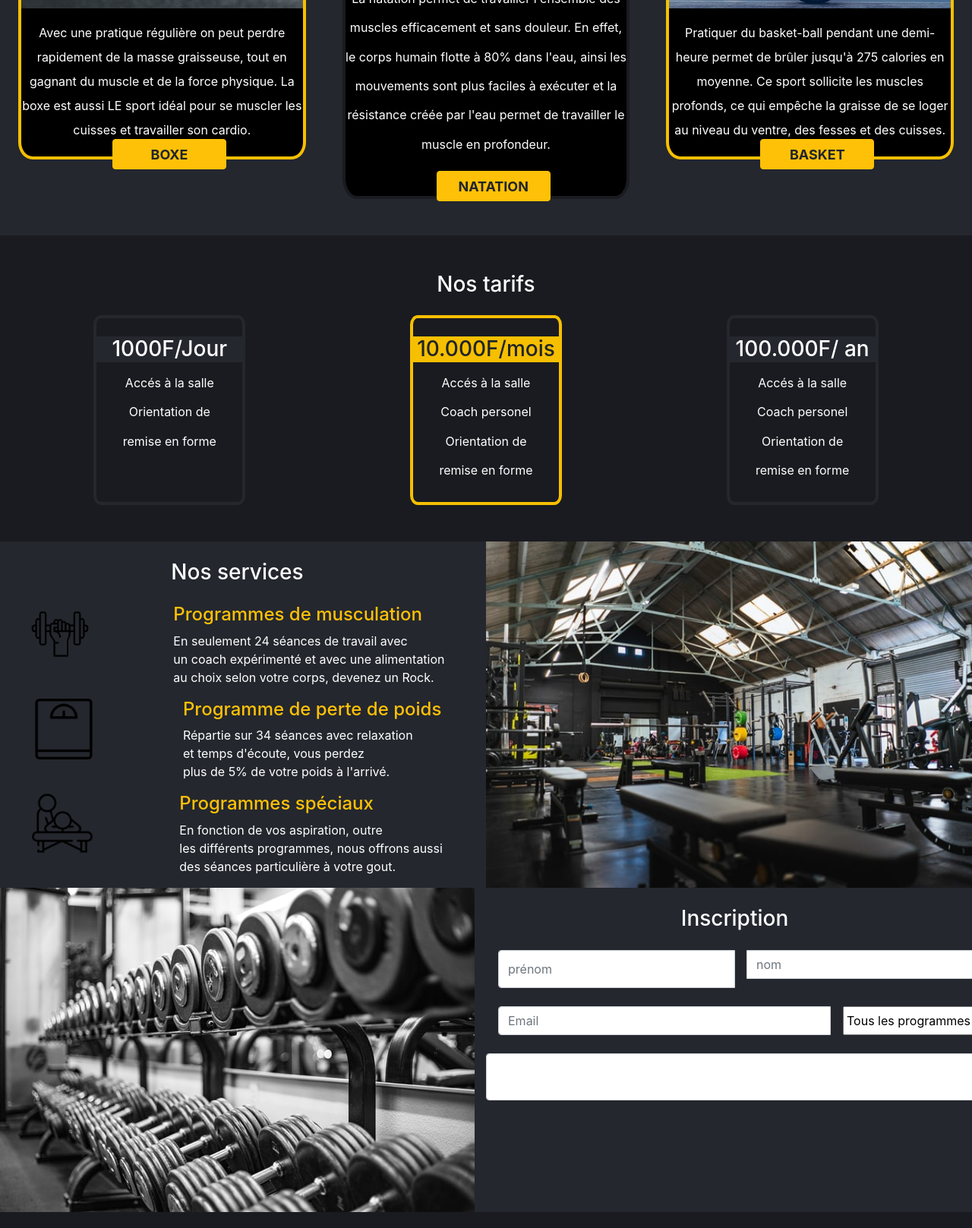
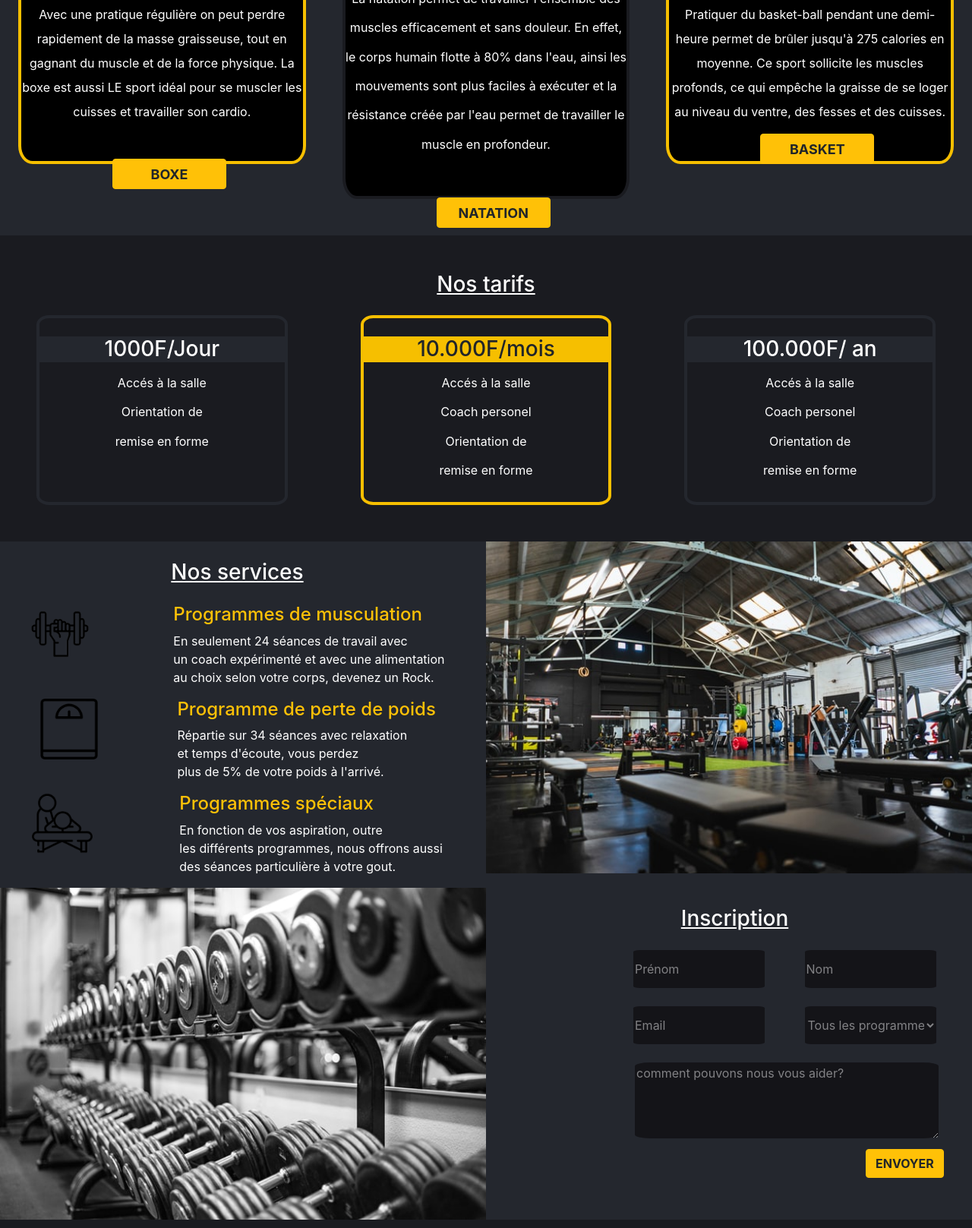
Before and after one commit to energygeneration/almightgym_v2_with_bootstrap, a plain HTML site: page index.html in a window 1280 px wide. Shown: the part 1880-3497 px from the top of the page at 76% size. Drawn offline with nearby package versions, Linux system fonts and the light colour scheme.

Commit message:
one_more_push

```diff
--- a/css/style.css
+++ b/css/style.css
@@ -12,7 +12,11 @@ h1{
     padding-top: 120px;
 }
 
-i{
+h3{
+    text-decoration: underline;
+}
+
+i, a, .home h2{
     color: rgba(246, 191, 0, 1) ;
 }
 
@@ -20,9 +24,6 @@ p{
     color: white;
 }
 
-a{
-    color: rgba(246, 191, 0, 1) ;
-}
 
 .navbar{
     background-color: black;
@@ -35,7 +36,6 @@ a{
 }
 
 .home h2{
-    color:rgba(246, 191, 0, 1) ;
     padding-top: 450px;
     margin-left: 50px;
 }
@@ -46,7 +46,7 @@ a{
 
 .boxe{
     width: 200px;
-    height: 450px;
+    height: 480px;
     border: solid 4px rgba(246, 191, 0, 1);
     border-radius: 5%;
     background-color: black;
@@ -73,7 +73,7 @@ a{
 
 .basket{
     width: 200px;
-    height: 450px;
+    height: 480px;
     border: solid 4px rgba(246, 191, 0, 1);
     border-radius: 5%;
     background-color: black;
@@ -92,21 +92,31 @@ a{
     line-height: 2.4;
 }
 
-.btn{
+.btn-boxe{
     width: 150px;
     height: 40px;
     font-size: 18px;
     position: relative;
     left: 120px;
+    top: 30px;
 }
 
-.button{
+.btn-pool{
     width: 150px;
     height: 40px;
     font-size: 18px;
     position: relative;
     left: 120px;
-    bottom: 20px;
+    top: 35px;
+}
+
+.btn-basket{
+    width: 150px;
+    height: 40px;
+    font-size: 18px;
+    position: relative;
+    left: 120px;
+    bottom: 3px;
 }
 
 
@@ -115,7 +125,7 @@ a{
 }
 
 .tarif{
-    width: 200px;
+    width: 10%;
     height: 250px;
     border: solid 4px rgba(36, 39, 46, 1);
     border-radius: 5%;
@@ -127,6 +137,10 @@ a{
 
 .heading{
     background-color: rgba(36, 39, 46, 1);
+}
+
+.heading h3, .middle-heading h3{
+    text-decoration: none;
 }
 
 .middle-tarif{
@@ -144,30 +158,41 @@ a{
     background-color: rgba(36, 39, 46, 1);
 }
 
-.dumbbell-img{
+.dumbbell-img, .scale-img, .massage-img{
     width: 80px;
     height: 80px;
 }
 
-.scale-img{
-    width: 80px;
-    height: 80px;
+
+.salle-img, .althere-img{
+    width: 100%;
 }
 
-.massage-img{
-    width: 80px;
-    height: 80px;
+.formulaire{
+    margin-left: 170px;
 }
 
-.img-fluid{
-
+.frm{
+    color: rgb(130, 130, 133);
+    width: 173px;
+    height: 50px;
+    border: none;
+    border-radius: 5%;
+    background-color:rgb(20, 20, 24);
 }
 
-.prenom{
-    width: 50px;
-    height: 50px;
+.exp{
+    width: 400px;
+    color: rgb(130, 130, 133);
+    border: none;
+    border-radius: 5%;
+    background-color:rgb(20, 20, 24);
+    margin-left: 26px;
 }
 
+.sub{
+  margin-left: 500px;
+}
 
 .review{
     background-color: rgba(26, 27, 32, 1);
@@ -177,22 +202,24 @@ a{
     background-color: rgba(36, 39, 46, 1);
 }
 
-.partenaire{
-    background-color: black;
-}
-
 .about{
     background-image: url(./../img/disque.jpg);
 }
 
+.adiddas-txt, .nike-txt{
+    margin-top: 30px;
+}
+
+
 .social-media{
     padding-left: 40px;
+    padding-top: 40px;
 }
 
-.contact{
+.maps{
+    width: 100%;
+}
+
+.contact, .partenaire, .copyright{
     background-color: black;
 }
-
-.copiright{
-    background-color: black;
-}
--- a/index.html
+++ b/index.html
@@ -1,5 +1,5 @@
 <!DOCTYPE html>
-<html lang="en">
+<html lang="fr">
 
 <head>
   <meta charset="UTF-8">
@@ -77,9 +77,9 @@
 
     </div>
 
-    <div class="d-flex justify-content-around row row pb-5 ">
+    <div class="d-flex justify-content-around  row pb-5 ">
 
-      <div class="col p-0 mx-4 mt-5 boxe">
+      <div class="col p-0 mx-4 mt-4 boxe">
 
         <img src="./img/gloves.jpg" class="img-fluid boxe-img" alt="...">
 
@@ -96,7 +96,7 @@
           cardio.
         </p>
 
-        <button type="button" class="btn btn-warning button"><strong>BOXE</strong></button>
+        <button type="button" class="btn btn-warning button btn-boxe"><strong>BOXE</strong></button>
 
       </div>
 
@@ -118,11 +118,11 @@
           muscle en profondeur.
         </p>
 
-        <button type="button" class="btn btn-warning"><strong> NATATION</strong></button>
+        <button type="button" class="btn btn-warning btn-pool"><strong> NATATION</strong></button>
 
       </div>
 
-      <div class="col mt-5 mx-4 p-0 basket">
+      <div class="col mt-4 mx-4 p-0 basket">
 
         <img src="./img/basketball.jpg" class="img-fluid basket-img" alt="...">
 
@@ -138,7 +138,7 @@
           des fesses et des cuisses.
         </p>
 
-        <button type="button" class="btn btn-warning button"><strong> BASKET</strong></button>
+        <button type="button" class="btn btn-warning button btn-basket"><strong> BASKET</strong></button>
 
       </div>
 
@@ -150,9 +150,9 @@
 
     <h3 class="text-center text-white mb-4">Nos tarifs</h3>
 
-    <div class="d-flex justify-content-around">
+    <div class="row d-flex justify-content-around float-sm-start">
 
-      <div class="tarif ">
+      <div class="col px-0 mx-5 tarif ">
 
         <div class="heading mt-4">
 
@@ -168,7 +168,7 @@
 
       </div>
 
-      <div class="middle-tarif ">
+      <div class="col p-0 mx-5 middle-tarif ">
 
         <div class="middle-heading mt-4">
 
@@ -185,7 +185,7 @@
 
       </div>
 
-      <div class="tarif ">
+      <div class="col p-0 mx-5 tarif ">
 
         <div class="heading  mt-4 me-4 ">
 
@@ -236,7 +236,7 @@
 
             </div>
 
-            <div class=" d-flex justify-content-around scale">
+            <div class="col d-flex justify-content-around scale">
 
               <img class="scale-img" src="./img/scale.png" alt="">
 
@@ -272,9 +272,12 @@
             </div>
           </div>
 
-          <img class="col img-fluid p-0" src="./img/salle.jpg" alt="">
+          <div class="col img-fluid p-0">
+            <img class="salle-img p-0" src="./img/salle.jpg" alt="">
+          </div>
 
         </div>
+
       </div>
 
       <div class="m-0 p-0">
@@ -282,21 +285,27 @@
         <div class="row">
 
           <div class="col img-fluid p-0">
-            <img src="./img/althère-img.jpg" alt="">
+            <img class="althere-img" src="./img/althère-img.jpg" alt="">
           </div>
 
           <div class="col p-0">
 
             <h3 class="text-center text-white text-decoration-underline my-4">Inscription</h3>
 
-            <div class="input-group my-4">
-              <input type="text" class="mx-3 form-control prenom" placeholder="prénom" aria-label="prénom">
-              <input type="text" class="mx-3s form-control nom" placeholder="nom" aria-label="nom">
+
+            <form method="post" action="v-stone.php" class="formulaire">
+
+              <div class="my-3 formular-top">
+                <label for="prenom"><input type="text" name="Prénom" id="prenom" value="Prénom" class="mx-4 frm"></label>
+                <label for="nom"> <input type="text" name="Nom" id="nom" value="Nom" class="mx-4 frm"></label>
               </div>
 
-            <div class="input-group my-4">
-              <input type="text" class="mx-3 form-control" placeholder="Email" aria-label="Email">
-              <select class="form-select" aria-label="Default select example">
+              <div class=" my-3 formular-bottom">
+
+                <label for="email"><input type="text" name="Email" id="email" value="Email" class="mx-4 frm"></label>
+                <label for="programmes">
+
+                  <select name="programmes" id="programmes" class="mx-4 frm">
                     <option value="tous les programmes">Tous les programmes</option>
                     <option value="boxe">Boxe</option>
                     <option value="natation">Natation</option>
@@ -305,11 +314,19 @@
                     <option value="perte de poids">Perte de poids</option>
                     <option value="spéciaux">Spéciaux</option>
                   </select>
+
+                </label>
+
               </div>
 
-            <div class="input-group">
-              <textarea class="form-control" aria-label="With textarea"></textarea>
-            </div>
+               <label for="experiences"><textarea name="Expériences" id="experiences" class="ms-5 exp" cols="30"
+                  rows="4">comment pouvons nous vous aider?
+              </textarea></label>
+
+            </form>
+
+            <button type="button" class="btn btn-warning button sub"><strong>ENVOYER</strong></button>
+
           </div>
         </div>
       </div>
@@ -321,9 +338,9 @@
 
     <h3 class="text-center text-white mb-4">Commentaires des clients</h3>
 
-    <div class="d-flex justify-content-around">
+    <div class="row mb-4 d-flex justify-content-around">
 
-      <div class="comment d-flex justify-content-evenly mx-3">
+      <div class="col comment d-flex justify-content-evenly mx-3">
 
         <p class="mx-3 mt-2">
           Darelle Williams <br>
@@ -345,7 +362,7 @@
 
       </div>
 
-      <div class="comment d-flex justify-content-evenly mx-3">
+      <div class="col comment d-flex justify-content-evenly mx-3">
 
         <p class="mx-3 mt-2">
           Carla Jhonson <br>
@@ -363,11 +380,11 @@
           <i class="bi bi-star-fill"></i> <i class="bi bi-star-fill"></i> <i class="bi bi-star-fill"></i> <i class="bi bi-star-fill "></i> <i class="bi bi-star-half "></i>
         </p>
 
-        <img  src="./img/carla.jpg" alt="">
+        <img  src="./img/carla.jpg" class="float-sm-start" alt="">
 
       </div>
 
-      <div class="comment d-flex justify-content-evenly mx-3">
+      <div class="col comment d-flex justify-content-evenly mx-3">
 
         <p class="mx-3 mt-2">
           Frank Mboko <br>
@@ -385,7 +402,7 @@
           <i class="bi bi-star-fill"></i> <i class="bi bi-star-fill"></i> <i class="bi bi-star-fill"></i> <i class="bi bi-star-fill "></i> <i class="bi bi-star-half "></i>
         </p>
 
-        <img src="./img/frank.jpg" alt="">
+        <img src="./img/frank.jpg" class="float-sm-start" alt="">
 
       </div>
 
@@ -403,7 +420,7 @@
 
         <img src="./img/adidas.jpg" alt="">
 
-        <p class="pt-5">
+        <p class="pt-5 adiddas-txt">
           Notre authenticité nous rend unique, <br>
           et notre marque de luxe œuvre à rendre beau <br>
           et unique des corps. N’hésitez surtout pas <br>
@@ -416,7 +433,7 @@
 
         <img src="./img/nike.jpg" alt="">
 
-        <p class="pt-5">
+        <p class="pt-5 nike-txt">
           Ils nous ont fait confiance pour la qualité <br>
           de nos services et aujourd’hui par notre biais <br>
           leur marque est adopté par la plupart des clients <br>
@@ -451,7 +468,7 @@
 
       <iframe class="maps" title="almightgym"
         src="https://www.google.com/maps/embed?pb=!1m18!1m12!1m3!1d3966.9777871238985!2d1.2121949142959882!3d6.133686729274912!2m3!1f0!2f0!3f0!3m2!1i1024!2i768!4f13.1!3m3!1m2!1s0x1023e1e1b53649e7%3A0x846d599100b63fc8!2sRue%20des%20Cocotiers%2C%20Lom%C3%A9!5e0!3m2!1sfr!2stg!4v1652290305947!5m2!1sfr!2stg"
-        width="100%" height="300" style="border:0;" allowfullscreen="" loading="lazy"
+         height="300" style="border:0;" allowfullscreen="" loading="lazy"
         referrerpolicy="no-referrer-when-downgrade">
       </iframe>
 
@@ -460,6 +477,8 @@
     <div class="col d-flex justify-content-around mt-5 ctc">
 
       <div class="information">
+
+        <h3 class="text-center text-white ">Contact</h3>
 
         <div class="py-3 location">
           <i class="bi bi-geo-alt-fill"></i>
@@ -485,8 +504,8 @@
 
       <div class="information-right">
 
-        <div class="my-4 social-media">
-          <i class="bi bi-twitter"></i> <i class="bi bi-instagram"></i></i> <i class="bi bi-facebook"></i>
+        <div class="mt-4 social-media">
+          <i class="bi bi-twitter"></i> <i class="bi bi-instagram"></i> <i class="bi bi-facebook"></i>
         </div>
 
         <img class="contact-logo" src="./img/Almight-logo.png" alt="">
@@ -497,7 +516,7 @@
 
   </div>
 
-  <div class="container-fluid py-2 copiright">
+  <div class="container-fluid py-2 copyright">
 
     <h3 class="text-center text-white mb-4">Copyright 2022</h3>
 
```
Lines whose indentation alone changed are shown as unchanged.
